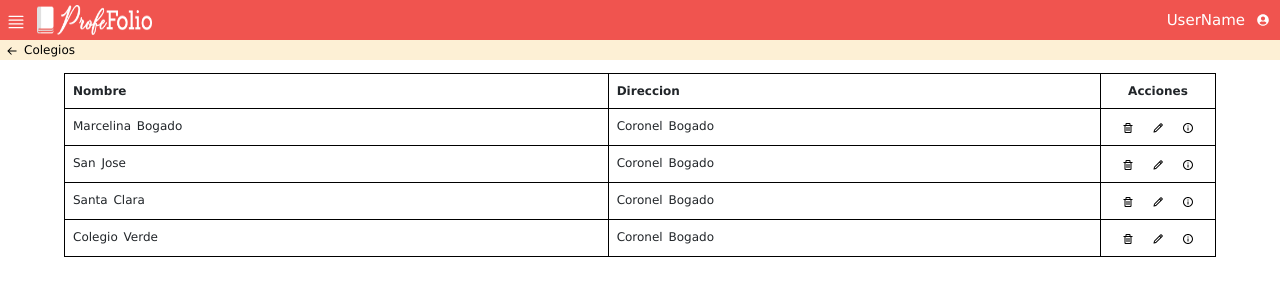
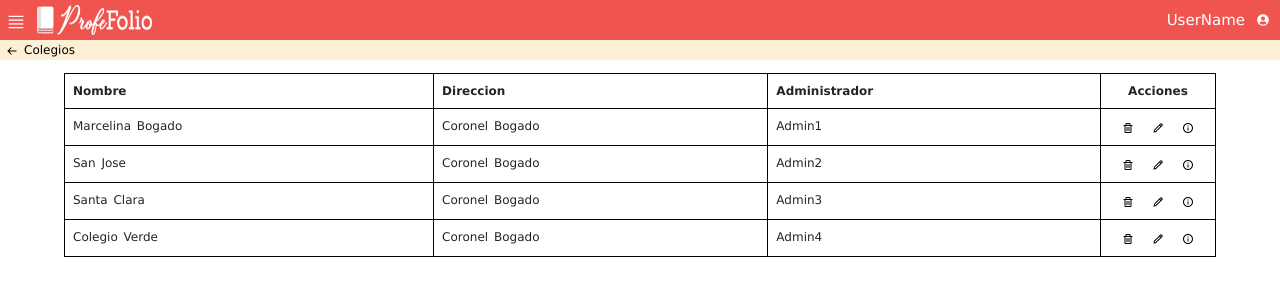
Before and after one commit to fiuni2023/Profefolio, a React (Create React App) app in the folder profefolio-frontend/: page /administrador/listColegios in a window 1280 px wide. Shown: the top 300 px of the page. Built offline with nearby package versions, Linux system fonts and the light colour scheme.

Commit message:
Columna de administrador del colegio agregada

```diff
--- a/profefolio-frontend/src/pages/administrador/colegios/ListarColegios.jsx
+++ b/profefolio-frontend/src/pages/administrador/colegios/ListarColegios.jsx
@@ -11,10 +11,10 @@ import {BiInfoCircle} from "react-icons/bi"
 const ListarColegios = () => {
   const navigate = useNavigate()
   const colegios = [
-    { id: 0, nombre: "Marcelina Bogado", direccion: "Coronel Bogado" },
-    { id: 1, nombre: "San Jose", direccion: "Coronel Bogado" },
-    { id: 2, nombre: "Santa Clara", direccion: "Coronel Bogado" },
-    { id: 3, nombre: "Colegio verde", direccion: "Coronel Bogado" },
+    { id: 0, nombre: "Marcelina Bogado", direccion: "Coronel Bogado", administrador:"admin1" },
+    { id: 1, nombre: "San Jose", direccion: "Coronel Bogado", administrador:"admin2" },
+    { id: 2, nombre: "Santa Clara", direccion: "Coronel Bogado", administrador:"admin3" },
+    { id: 3, nombre: "Colegio verde", direccion: "Coronel Bogado", administrador:"admin4" },
   ];
   return (
     <>
@@ -30,6 +30,7 @@ const ListarColegios = () => {
 
             <th id="table-border">Nombre</th>
             <th id="table-border">Direccion</th>
+            <th id="table-border">Administrador</th>
             <th className="actions-th" id="table-border">Acciones</th>
           </tr>
         </thead>
@@ -38,6 +39,7 @@ const ListarColegios = () => {
               <tr key={colegio.id}>
                 <td id="table-border" >{colegio.nombre}</td>
                 <td id="table-border">{colegio.direccion}</td>
+                <td id="table-border">{colegio.administrador}</td>
                 <td className="actions-td" id="table-border"><button className="information-buttons"><BiTrash /></button> <button className="information-buttons"><BiPencil /> </button> <button className="information-buttons"><BiInfoCircle/></button></td>
               </tr>
             ))}
```
